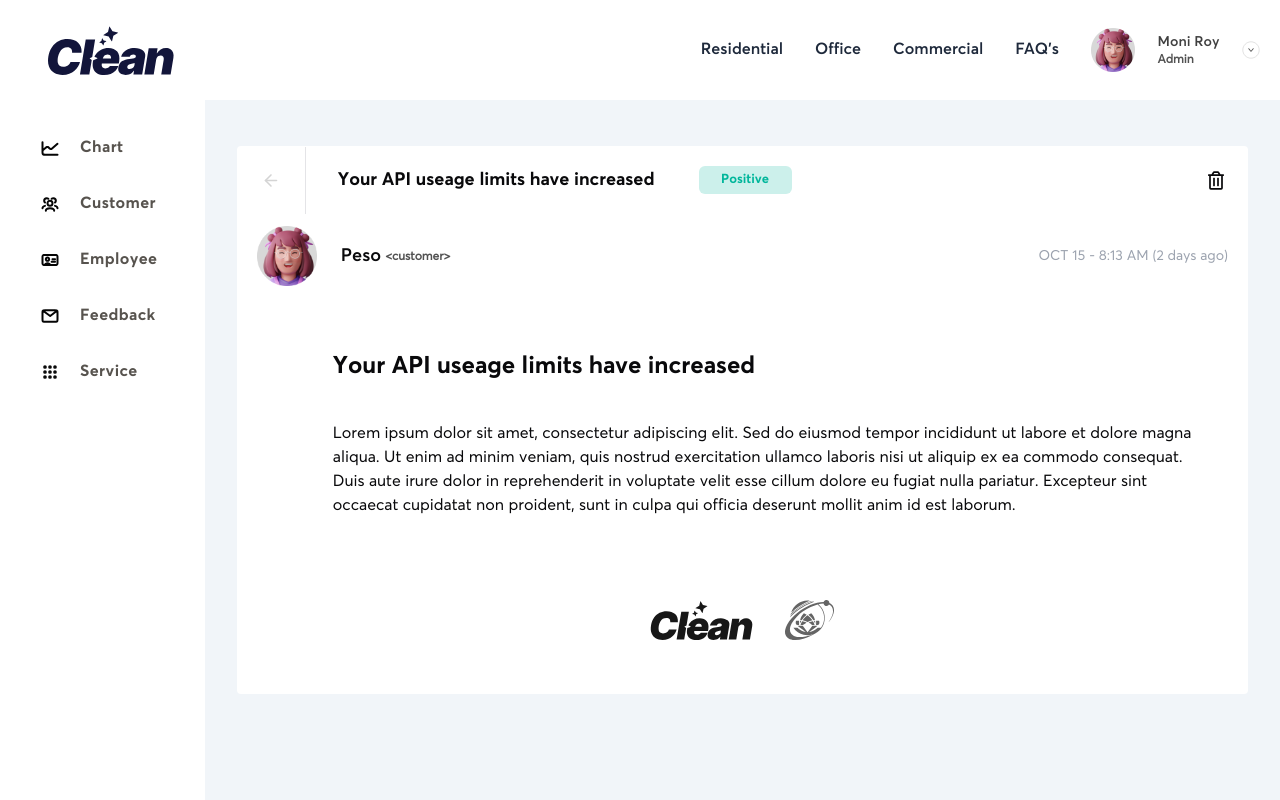
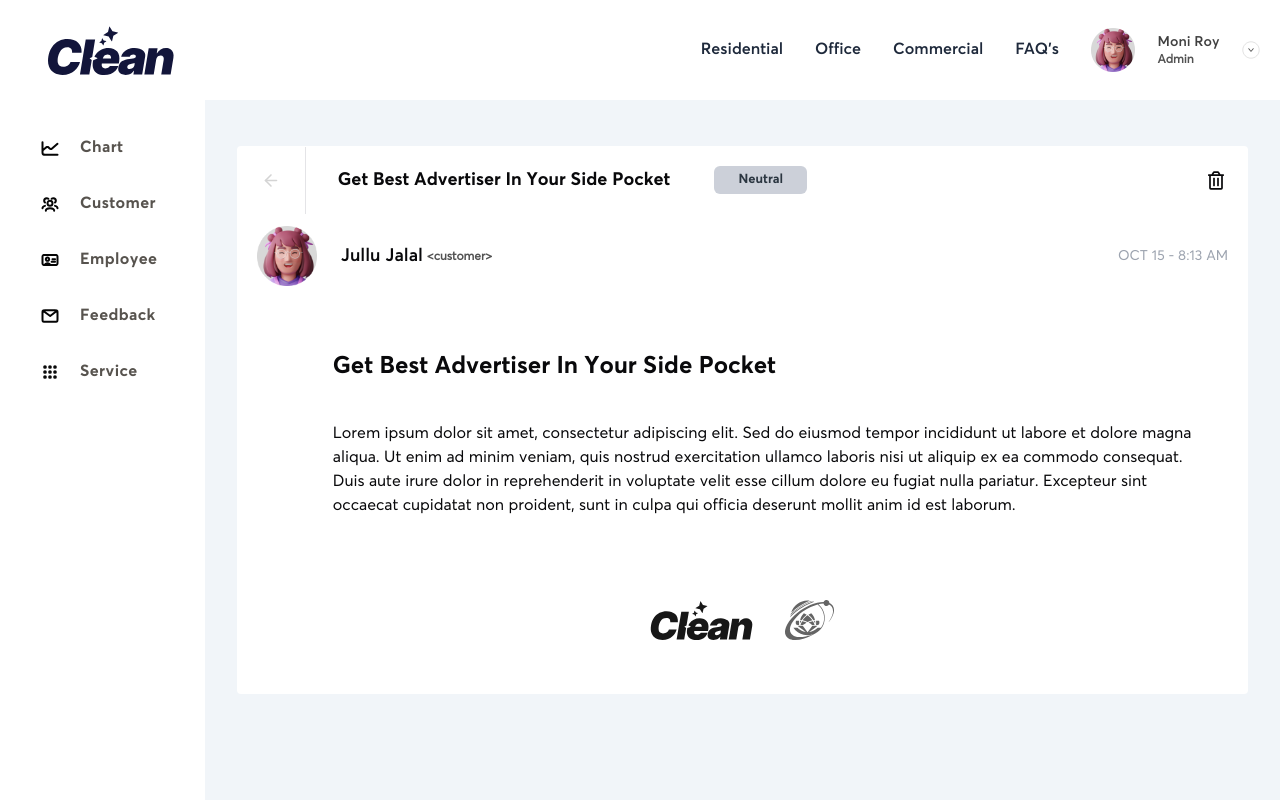
Before and after one commit to bichsonnhat/CleaningService, a Next.js app: page /dashboard/feedback/1 in a window 1280 px wide. Shown: the top 800 px of the page. Built offline with nearby package versions, Linux system fonts and the light colour scheme.

Commit message:
feat: minor change

```diff
--- a/src/app/(dashboard)/(routes)/dashboard/feedback/[id]/page.tsx
+++ b/src/app/(dashboard)/(routes)/dashboard/feedback/[id]/page.tsx
@@ -3,9 +3,17 @@ import { FaRegTrashAlt } from "react-icons/fa";
 import { GoArrowLeft } from "react-icons/go";
 import { LuArrowLeft } from "react-icons/lu";
 import Image from 'next/image';
+import { Feedback } from '@/components/feedback/FeedbackTable';
 
 
 const FeedbackDetail = () => {
+    const feedbackData: Feedback = {
+        id: 1,
+        name: "Jullu Jalal",
+        sentiment: "Neutral" as "Neutral",
+        message: "Get Best Advertiser In Your Side Pocket",
+        date: "OCT 15 - 8:13 AM"
+    }
 
     const logo = [
 
@@ -17,6 +25,10 @@ const FeedbackDetail = () => {
         }
     ]
 
+    const sentimentColor = feedbackData.sentiment === 'Positive' ? 'bg-[#ccf0eb] text-[#00b69b]' :
+        feedbackData.sentiment === 'Negative' ? 'bg-[#fcd7d4] text-[#ef3826]' :
+            'bg-[#ccd0d9] text-[#2b3641]';
+
     return (
         <div className="flex flex-col justify-center mt-3.5 w-full bg-white rounded max-md:px-5 max-md:max-w-full">
             <div className="flex flex-col w-full rounded max-md:max-w-full pb-6">
@@ -26,12 +38,12 @@ const FeedbackDetail = () => {
                         <button className='h-full p-6 hover:bg-slate-200 border-r-[1px] '>
                             <LuArrowLeft className='h-[19px] text-neutral-300 text-xl font-bold' />
                         </button>
-                        <p className='overflow-hidden self-stretch px-3 py-5 w-full ml-5 min-h-[48px] font-Averta-Bold text-lg'> Your API useage limits have increased</p>
+                        <p className='overflow-hidden self-stretch px-3 py-5 w-full ml-5 min-h-[48px] font-Averta-Bold text-lg'>{feedbackData.message}</p>
                         <div className={`flex flex-col grow shrink justify-center pl-6 text-xs font-bold text-center whitespace-nowrap w-[125px]`}>
                             <div className="flex overflow-hidden flex-1 items-center size-full">
                                 <div className="flex flex-col self-stretch my-auto w-[93px]">
-                                    <div className={`flex relative gap-4 justify-between items-start px-4 py-1.5 min-h-[27px] bg-[#ccf0eb] text-[#00b69b] rounded-md`}>
-                                        <div className="z-0 flex-1 shrink my-auto basis-0 font-Averta-Bold text-[13px]">Positive</div>
+                                    <div className={`flex relative gap-4 justify-between items-start px-4 py-1.5 min-h-[27px] ${sentimentColor} rounded-md`}>
+                                        <div className="z-0 flex-1 shrink my-auto basis-0 font-Averta-Bold text-[13px]">{feedbackData.sentiment}</div>
                                     </div>
                                 </div>
                             </div>
@@ -56,20 +68,20 @@ const FeedbackDetail = () => {
                             style={{ width: '60px', height: 'auto' }}
                         />
                         <div className='flex flex-row self-stretch items-center mx-4'>
-                            <p className=' font-bold font-Averta-Semibold text-lg mr-1'>Peso</p>
+                            <p className=' font-bold font-Averta-Semibold text-lg mr-1'>{feedbackData.name}</p>
                             <p className='text-xs font-semibold text-neutral-600 font-Averta-Regular mt-0.5'>{'<customer>'}</p>
                         </div>
                     </div>
 
 
-                    <p className=" py-4 font-Averta-Regular text-sm text-gray-400">OCT 15 - 8:13 AM (2 days ago)</p>
+                    <p className=" py-4 font-Averta-Regular text-sm text-gray-400">{feedbackData.date}</p>
                 </div>
                 {/* End Sender info */}
 
 
                 {/* Begin Content */}
                 <div className='flex flex-col w-full h-fit px-16 py-8'>
-                    <p className='overflow-hidden self-stretch px-3 py-5 w-full ml-5 min-h-[48px] font-Averta-Bold text-2xl'> Your API useage limits have increased</p>
+                    <p className='overflow-hidden self-stretch px-3 py-5 w-full ml-5 min-h-[48px] font-Averta-Bold text-2xl'> {feedbackData.message}</p>
                     <p className='overflow-hidden self-stretch px-3 py-5 w-full ml-5 min-h-[48px] font-Averta-Regular'>Lorem ipsum dolor sit amet, consectetur adipiscing elit. Sed do eiusmod tempor incididunt ut labore et dolore magna aliqua. Ut enim ad minim veniam, quis nostrud exercitation ullamco laboris nisi ut aliquip ex ea commodo consequat. Duis aute irure dolor in reprehenderit in voluptate velit esse cillum dolore eu fugiat nulla pariatur. Excepteur sint occaecat cupidatat non proident, sunt in culpa qui officia deserunt mollit anim id est laborum.</p>
                 </div>
                 {/* End  Content*/}
--- a/src/components/feedback/FeedbackTable.tsx
+++ b/src/components/feedback/FeedbackTable.tsx
@@ -1,10 +1,9 @@
 import React, { useState } from 'react';
 import FeedbackRow from './FeedbackRow';
-import PaginationControls from './PaginationControls';
 import Pagination from '../employee/Pagination';
 import SearchBarAndFilter from './SearchBarAndFilter';
 
-type Feedback = {
+export type Feedback = {
   id: number;
   name: string;
   sentiment: "Positive" | "Negative" | "Neutral";
```
